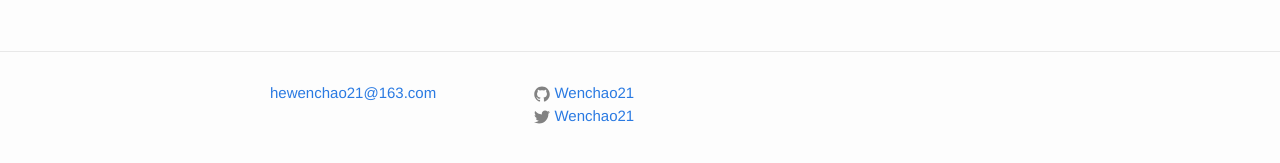
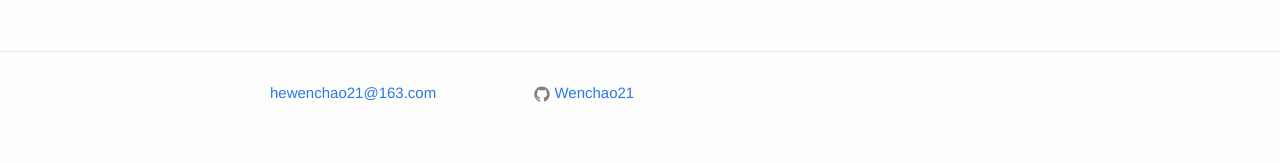
Before and after one commit to Wenchao21/Wenchao21.github.io, a Jekyll site: the page built from about.md, in a window 1280 px wide. Shown: the part 260-423 px from the top of the page. Built offline with Jekyll 4.4.1, drawn with Linux system fonts in a browser that asks for light colours.

Commit message:
Update footer.html
remove twitter

```diff
--- a/_includes/footer.html
+++ b/_includes/footer.html
@@ -17,12 +17,12 @@
             {% include icon-github.html username=site.github_username %}
           </li>
           {% endif %}
-
+<!--
           {% if site.twitter_username %}
           <li>
             {% include icon-twitter.html username=site.twitter_username %}
           </li>
-          {% endif %}
+          {% endif %}  -->
         </ul>
       </div>
 
```
